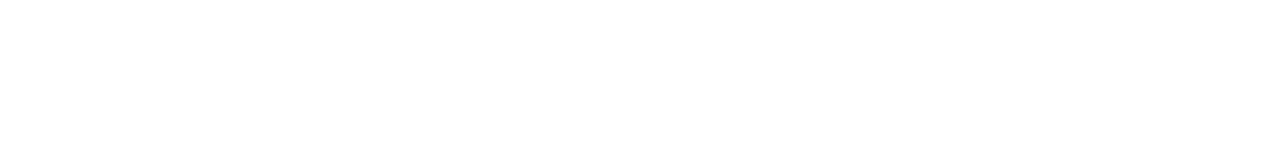
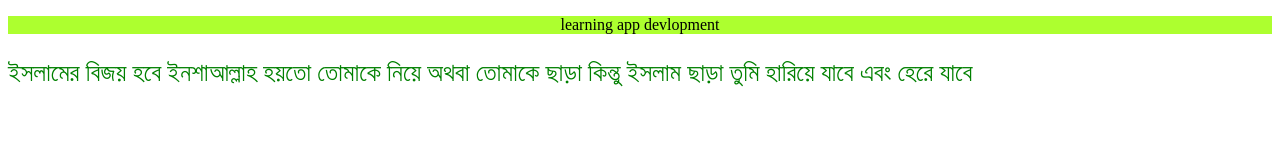
Before and after one commit to hmjasim464/first_website, a plain HTML site: page index.html in a window 1280 px wide. Drawn offline with Linux system fonts and the light colour scheme.

Commit message:
learn Github

```diff
--- a/index.html
+++ b/index.html
@@ -1 +1,13 @@
 <!DOCTYPE html>
+<html lang="en">
+<head>
+    <meta charset="UTF-8">
+    <meta http-equiv="X-UA-Compatible" content="IE=edge">
+    <meta name="viewport" content="width=device-width, initial-scale=1.0">
+    <title>ahmad jasim blog</title>
+</head>
+<body>
+    <p style="background-color:greenyellow ; text-align: center;"> learning app devlopment</p> <p style="color: green; font-size: 25px;"> ইসলামের বিজয় হবে ইনশাআল্লাহ হয়তো তোমাকে নিয়ে অথবা তোমাকে ছাড়া কিন্তু ইসলাম ছাড়া তুমি হারিয়ে যাবে এবং হেরে যাবে </p>
+
+</body>
+</html>
```
